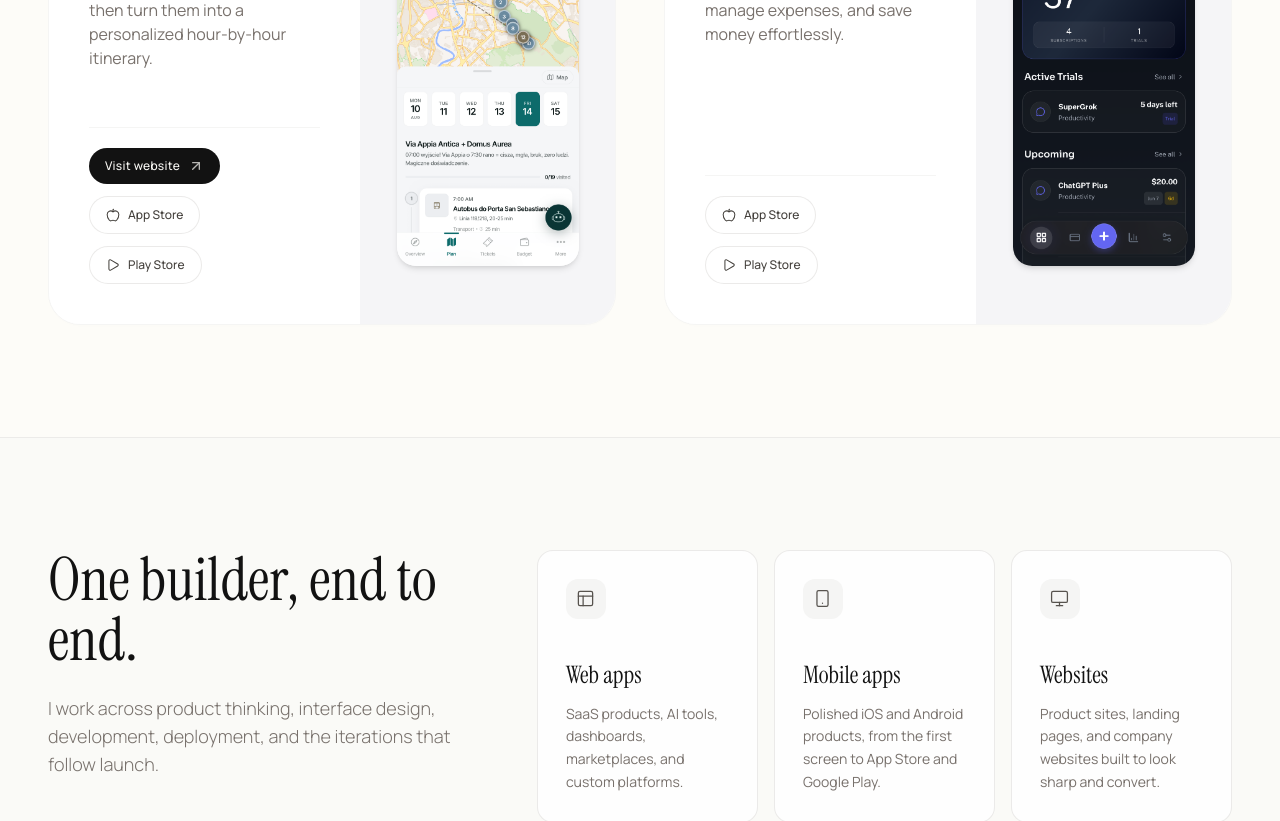
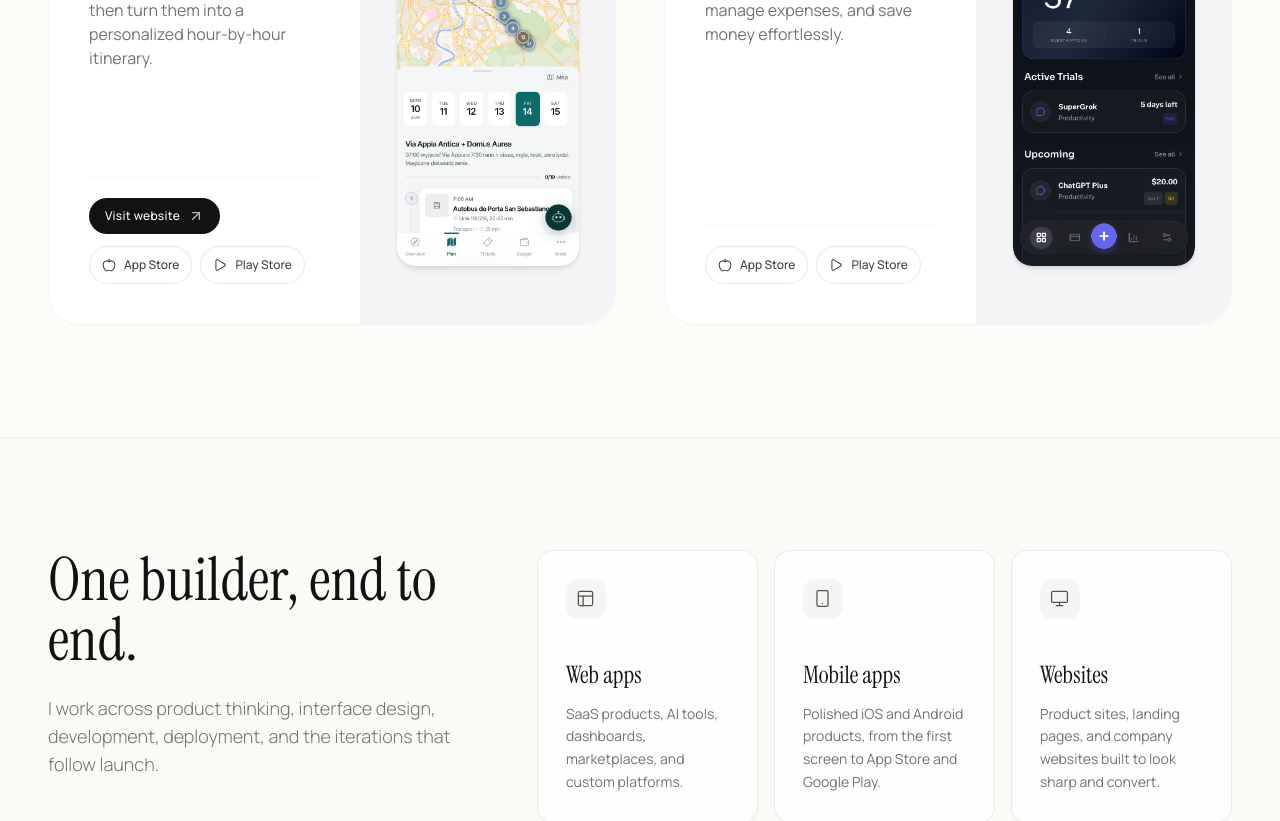
Before and after one commit to realmikolajpiech/mikolajpiechwebsite, a React (Vite) app: page / in a window 1280 px wide. Shown: the part 2040-2861 px from the top of the page. Built offline with nearby package versions, Linux system fonts and the light colour scheme.

Commit message:
Align homepage store buttons

```diff
--- a/components/ProjectCard.tsx
+++ b/components/ProjectCard.tsx
@@ -166,17 +166,21 @@ export const ProjectCard: React.FC<ProjectCardProps> = ({ project, index }) => {
                   {project.linkText}
                 </Button>
               )}
+              {(project.appStoreLink || project.playStoreLink) && (
+                <div className="flex flex-nowrap gap-2">
                   {project.appStoreLink && (
-                <a href={project.appStoreLink} target="_blank" rel="noopener noreferrer" className="inline-flex items-center justify-center gap-2 px-4 py-2.5 rounded-full text-xs font-medium border border-stone-200/80 dark:border-stone-700/60 bg-white/80 dark:bg-stone-800/40 text-stone-700 dark:text-stone-200 hover:border-stone-300 dark:hover:border-stone-600 transition-colors flex-1 sm:flex-none min-w-[calc(50%-0.25rem)] sm:min-w-0">
+                    <a href={project.appStoreLink} target="_blank" rel="noopener noreferrer" className="inline-flex items-center justify-center gap-2 whitespace-nowrap px-3 py-2.5 rounded-full text-xs font-medium border border-stone-200/80 dark:border-stone-700/60 bg-white/80 dark:bg-stone-800/40 text-stone-700 dark:text-stone-200 hover:border-stone-300 dark:hover:border-stone-600 transition-colors">
                       <Apple size={14} strokeWidth={1.75} />
                       App Store
                     </a>
                   )}
                   {project.playStoreLink && (
-                <a href={project.playStoreLink} target="_blank" rel="noopener noreferrer" className="inline-flex items-center justify-center gap-2 px-4 py-2.5 rounded-full text-xs font-medium border border-stone-200/80 dark:border-stone-700/60 bg-white/80 dark:bg-stone-800/40 text-stone-700 dark:text-stone-200 hover:border-stone-300 dark:hover:border-stone-600 transition-colors flex-1 sm:flex-none min-w-[calc(50%-0.25rem)] sm:min-w-0">
+                    <a href={project.playStoreLink} target="_blank" rel="noopener noreferrer" className="inline-flex items-center justify-center gap-2 whitespace-nowrap px-3 py-2.5 rounded-full text-xs font-medium border border-stone-200/80 dark:border-stone-700/60 bg-white/80 dark:bg-stone-800/40 text-stone-700 dark:text-stone-200 hover:border-stone-300 dark:hover:border-stone-600 transition-colors">
                       <Play size={14} strokeWidth={1.75} />
                       Play Store
                     </a>
+                  )}
+                </div>
               )}
             </div>
           )}
```
Lines whose indentation alone changed are shown as unchanged.
